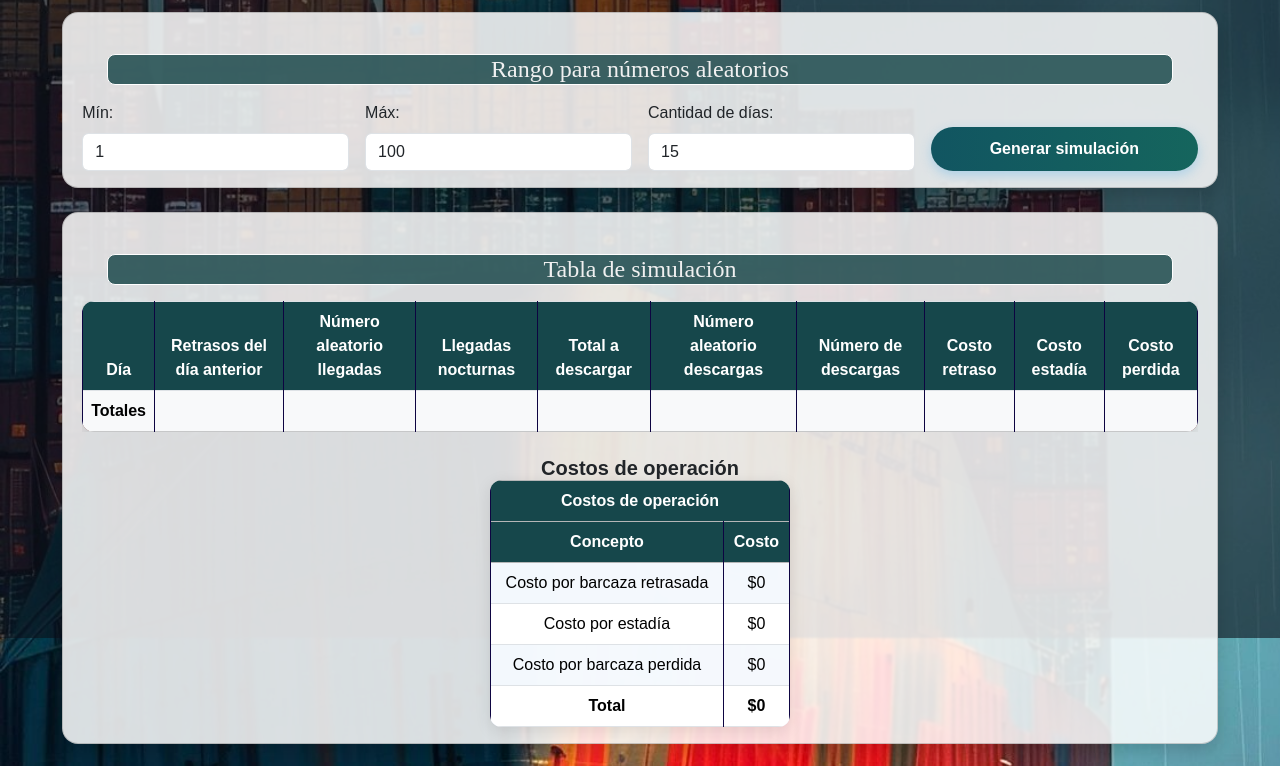
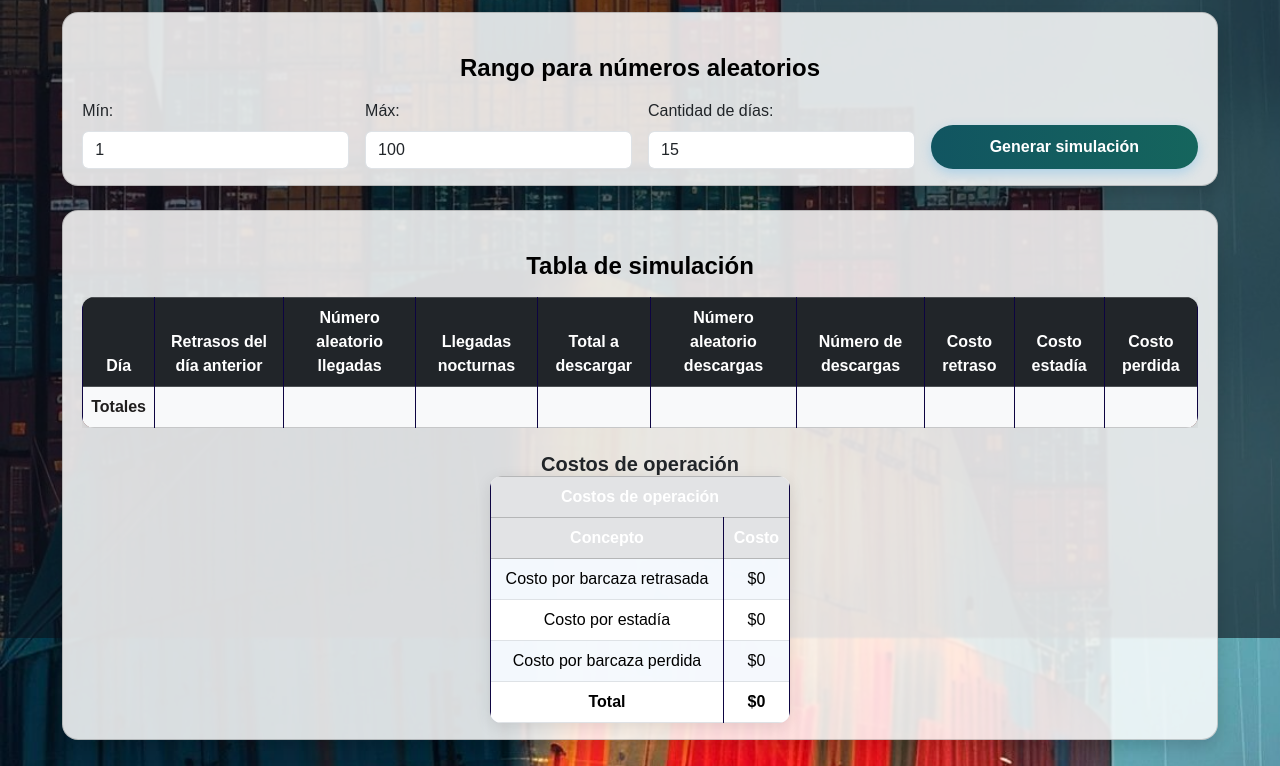
Before and after one commit to ucrprogrammerFreddy/ProyectoMetodos-cuantitativos, a website: page appweb/html/prueba.html in a window 1280 px wide. Shown: the part 162-928 px from the top of the page. Drawn offline with nearby package versions, Linux system fonts and the light colour scheme.

Commit message:
ActualizacionDiseño

```diff
--- a/appweb/css/prueba.css
+++ b/appweb/css/prueba.css
@@ -54,7 +54,7 @@ td {
 }
 
 th {
-    background-color: #16474b  !important;
+    /* background-color: #0a0a0a  !important; */
     color: white !important;
 }
 
@@ -64,7 +64,7 @@ tbody tr:nth-child(odd) td {
 
 tfoot td {
   font-weight: bold;
-  color: #000000 !important;
+  color: #201e1e !important;
 }
 
 /* Botones de acción en tablas y formularios */
@@ -102,13 +102,13 @@ button:hover {
 
 /* Celdas editables resaltadas al enfocar */
 td[contenteditable="true"]:focus {
-    background-color: #288792;
-    color: white;
+    background-color: #a1afb1;
+    color: rgb(0, 0, 0);
 }
 
 /* Título de tablas con fondo oscuro */
 .table-title {
-    background-color: #0f3f42;
+    background-color: #51696b;
     color: rgb(0, 0, 0);
     text-align: center;
 }
@@ -122,11 +122,12 @@ td[contenteditable="true"]:focus {
 /* Título principal con fondo y borde */
 .titulo {
     text-align: center;
-    color: #f0f0f0;
-    background-color: #04373ac0;
-    font-family: 'Times New Roman', Times, serif;
-    border-radius: 0.5rem;
-    border: 1px solid #ffffff;
+    color: #000000;
+    /* background-color: #04373ac0; */
+    font-weight: bold;
+    /* font-family: 'Times New Roman', Times, serif; */
+    /* border-radius: 0.5rem; */
+    /* border: 1px solid #ffffff; */
     margin: 25px;
 }
 
--- a/appweb/html/prueba.html
+++ b/appweb/html/prueba.html
@@ -116,7 +116,7 @@
                                 <!-- Tabla principal de la simulación -->
                                 <table id="tablaSimulacion"
                                     class="table table-bordered table-striped mx-auto mb-0 align-middle">
-                                    <thead class="table">
+                                    <thead class="table-dark">
                                         <tr>
                                             <th>Día</th>
                                             <th>Retrasos del día anterior</th>
```
